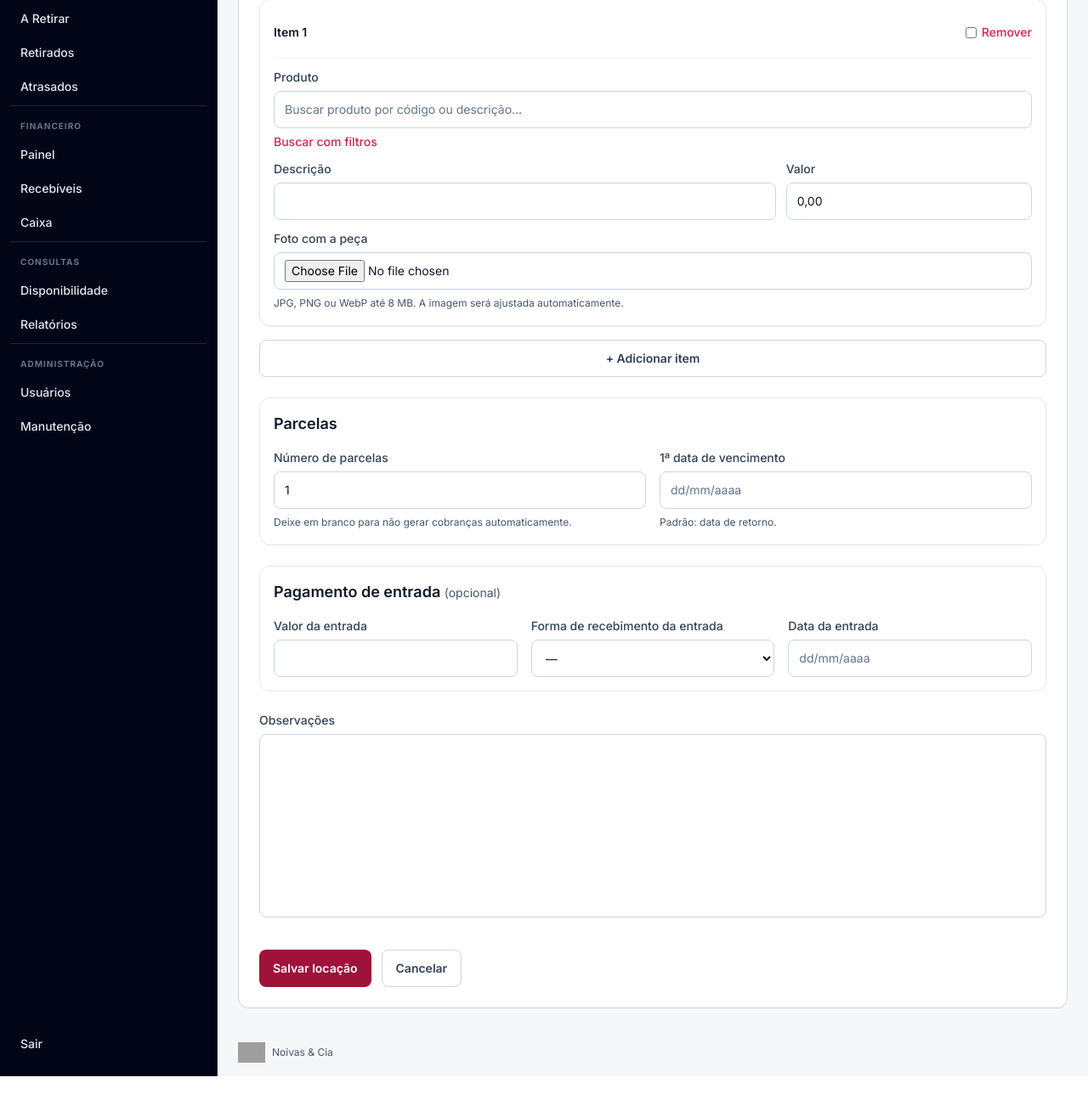
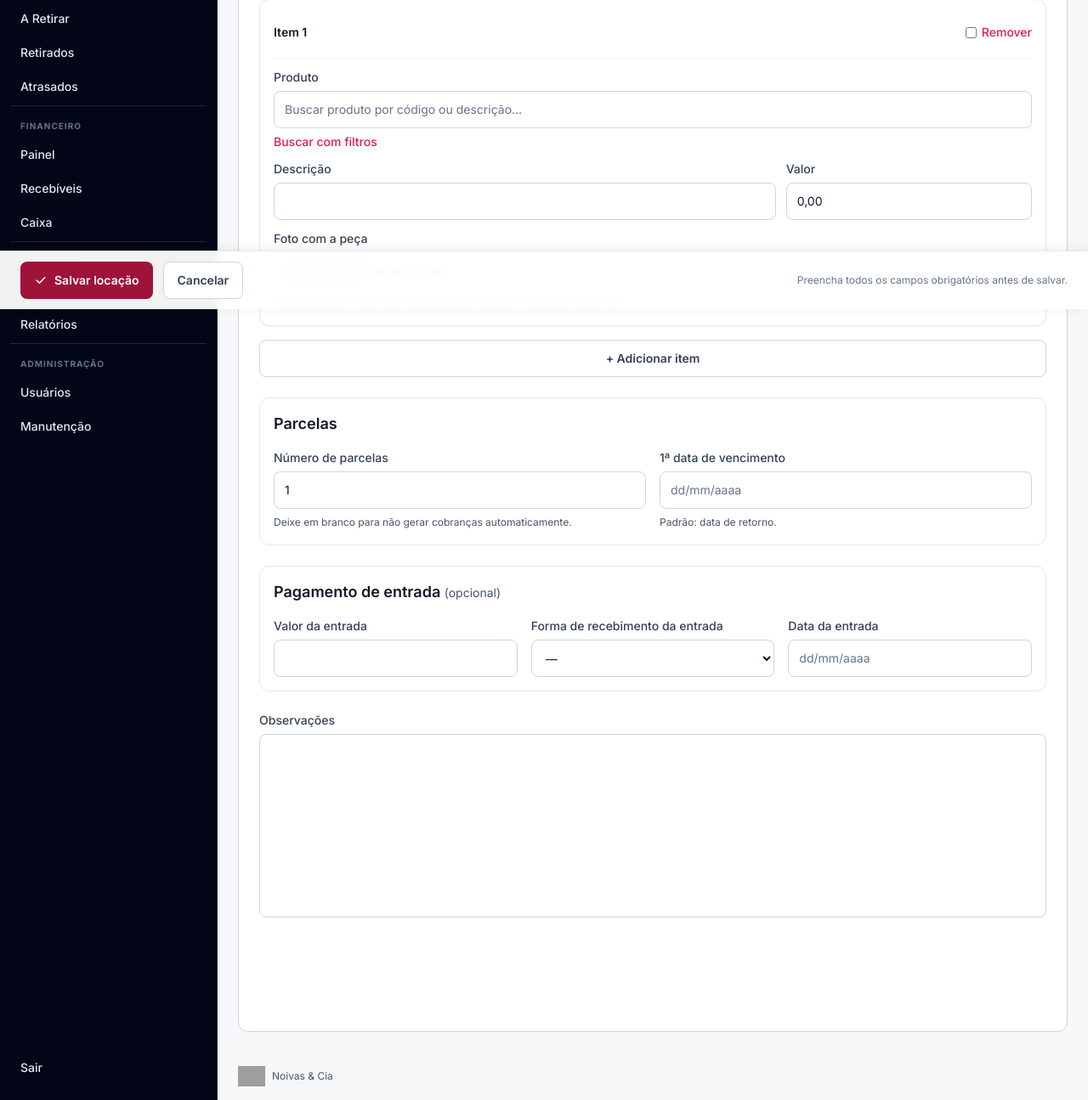
Before and after one commit to elvertoni/noivaecia, a Django app: page /locacoes/nova/ in a window 1280 px wide. Shown: the part 436-1731 px from the top of the page at 85% size. Before the commit the page ends 1703 px from the top, so only its background shows below. Run offline with Django 5.2, Linux system fonts and the light colour scheme; the visitor is signed in with stand-in values (Sample User, id 1); style sheets or scripts are compiled from the project's sources; grey boxes are pictures that could not be loaded.

Commit message:
feat(rentals): sticky action bar with fixed footer for save/cancel buttons

```diff
--- a/templates/rentals/rental_form.html
+++ b/templates/rentals/rental_form.html
@@ -12,7 +12,7 @@
       </div>
     {% endif %}
 
-    <form method="post" enctype="multipart/form-data" class="mt-6 space-y-6">
+    <form id="rental-form" method="post" enctype="multipart/form-data" class="mt-6 space-y-6">
       {% csrf_token %}
       {% if form.non_field_errors %}
         <div class="alert alert-error">{{ form.non_field_errors }}</div>
@@ -290,16 +290,35 @@
         {% if form.notes.errors %}<p class="field-error">{{ form.notes.errors|striptags }}</p>{% endif %}
       </div>
 
-      <div class="form-actions">
-        <button type="submit" class="btn btn-primary">Salvar locação</button>
-        {% if form.instance.pk %}
-          <a href="{% url 'rentals:detail' form.instance.pk %}" class="btn btn-secondary">Cancelar</a>
-        {% else %}
-          <a href="{% url 'rentals:list' %}" class="btn btn-secondary">Cancelar</a>
-        {% endif %}
-      </div>
+      <!-- Espaço reservado para o footer fixo não sobrepor o conteúdo -->
+      <div aria-hidden="true" class="h-20"></div>
     </form>
   </div>
+</div>
+
+<!-- ===== Barra de ações fixa (sticky footer) ===== -->
+<div id="rental-action-bar"
+     role="region"
+     aria-label="Ações do formulário"
+     class="fixed bottom-0 left-0 right-0 z-40 flex items-center justify-between gap-3 border-t border-slate-200 bg-white/95 px-4 py-3 shadow-[0_-2px_12px_rgba(0,0,0,0.08)] backdrop-blur-sm sm:px-6">
+  <div class="flex items-center gap-3">
+    <button type="submit"
+            form="rental-form"
+            class="btn btn-primary">
+      <svg xmlns="http://www.w3.org/2000/svg" class="h-4 w-4" viewBox="0 0 20 20" fill="currentColor" aria-hidden="true">
+        <path d="M16.707 5.293a1 1 0 00-1.414 0L8 12.586 4.707 9.293a1 1 0 00-1.414 1.414l4 4a1 1 0 001.414 0l8-8a1 1 0 000-1.414z"/>
+      </svg>
+      Salvar locação
+    </button>
+    {% if form.instance.pk %}
+      <a href="{% url 'rentals:detail' form.instance.pk %}" class="btn btn-secondary">Cancelar</a>
+    {% else %}
+      <a href="{% url 'rentals:list' %}" class="btn btn-secondary">Cancelar</a>
+    {% endif %}
+  </div>
+  {% if not has_payments %}
+    <p class="hidden text-xs text-slate-500 sm:block">Preencha todos os campos obrigatórios antes de salvar.</p>
+  {% endif %}
 </div>
 
 {% if not has_payments %}
```
